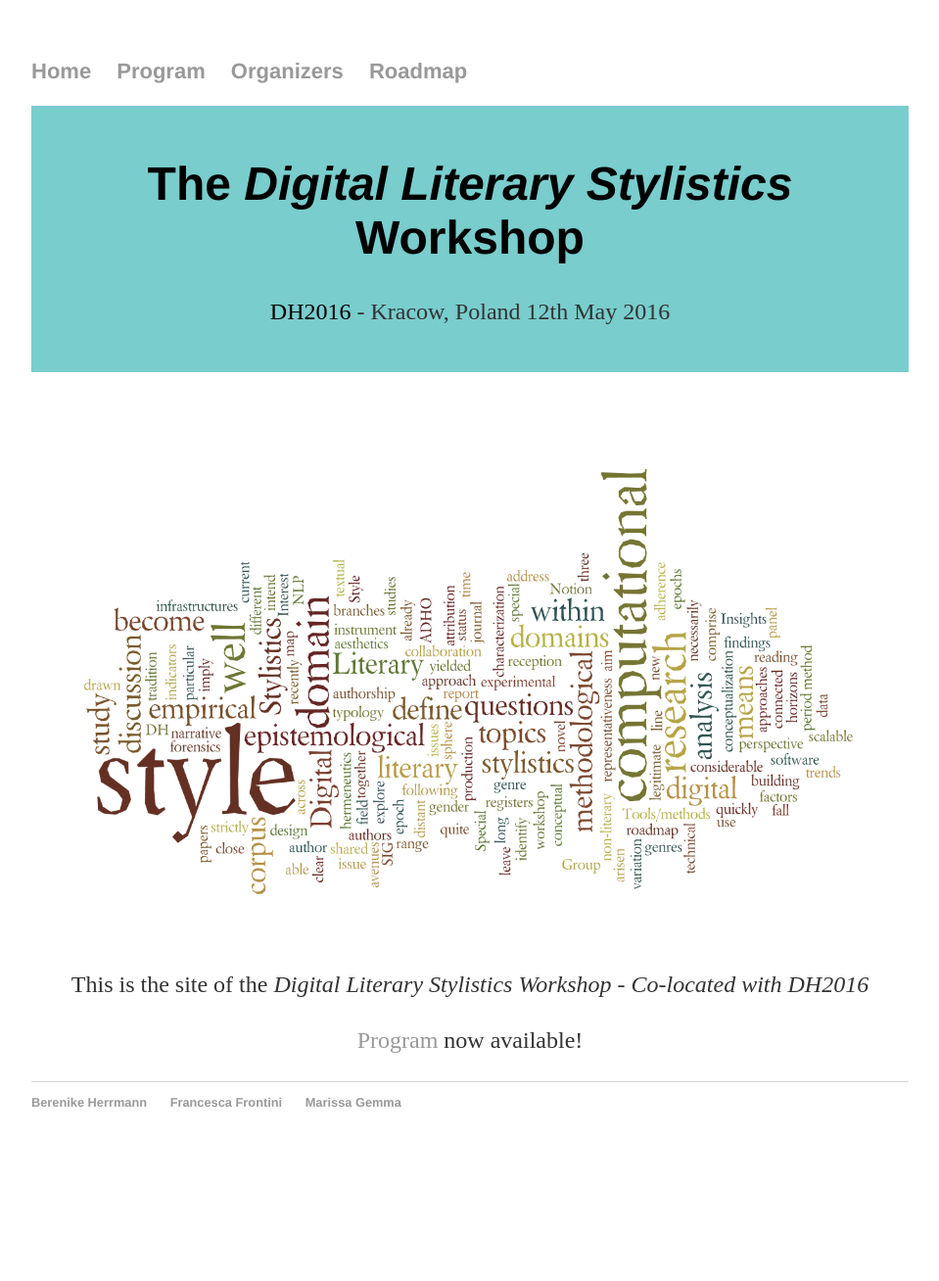
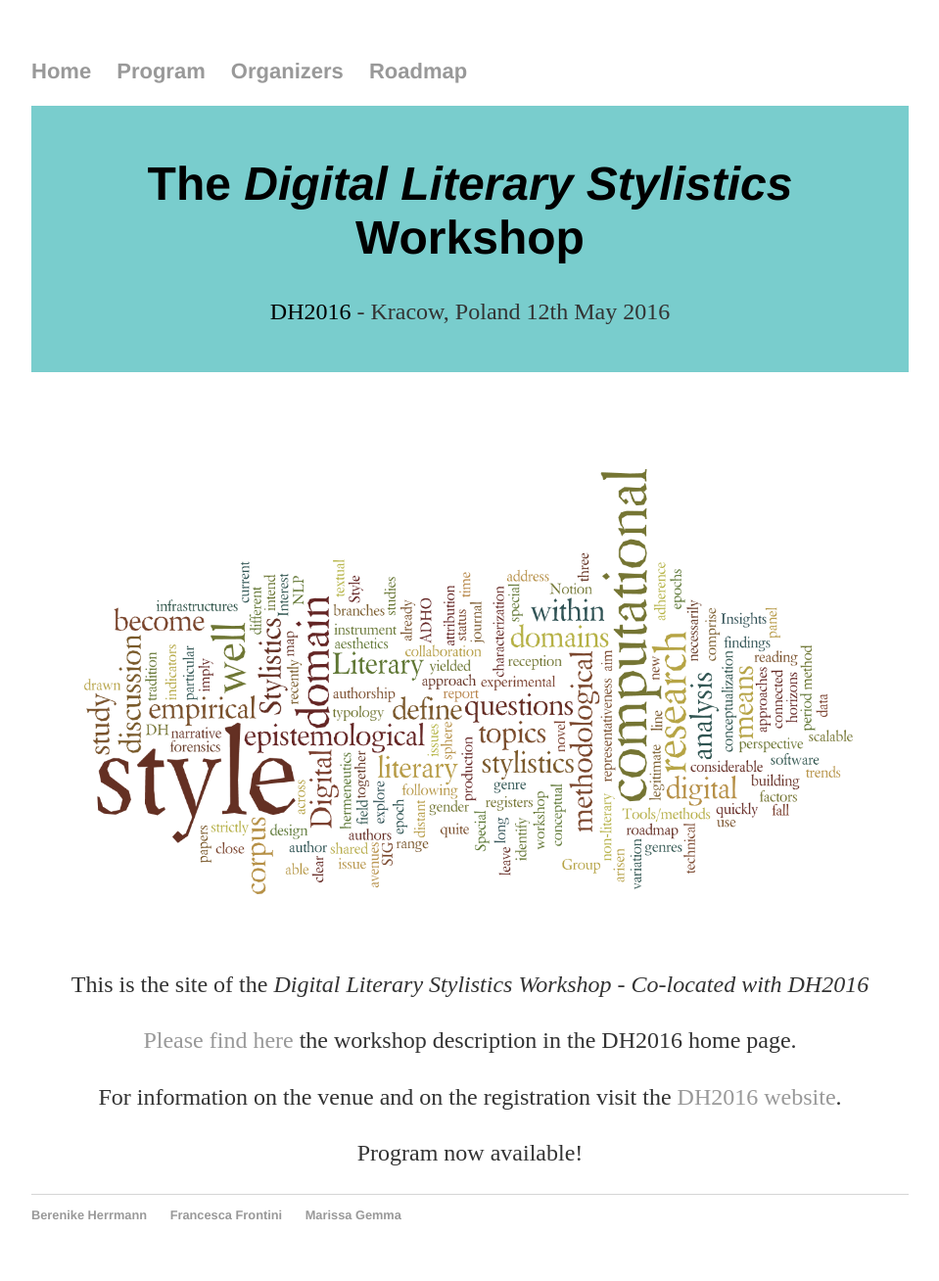
Before and after one commit to DigitalLiteraryStylistic/-DigitalLiteraryStylistic.github.io, a Jekyll site: the page built from index.html, in a window 1280 px wide. Shown: the whole page at 98% size, without its empty margins (160-1119 px from the left). Built offline with Jekyll 4.4.1, drawn with Linux system fonts in a browser that asks for light colours; before the commit the page ends 1193 px from its top, so only the background shows below that.

Commit message:
Update index.html

```diff
--- a/index.html
+++ b/index.html
@@ -5,5 +5,8 @@ title: Digital Literary Stylistics Workshop - Co-located with DH2016
 <div class="blurb">
 	<img src="images/wordle.png" alt="wordle" class="ri" />
 	<p>This is the site of the  <em>Digital Literary Stylistics Workshop - Co-located with DH2016</em> <a href="/program"></p>
+	<p>Please find <a href="http://dh2016.adho.org/workshops/" target="_blank">here</a> the workshop description in the DH2016 home page.</p>
+	<p>For information on the venue and on the registration visit the <a href="http://dh2016.adho.org" target="_blank">DH2016 website</a>.</p>
+
 	<p>Program</a> now available!</p>
 </div><!-- /.blurb -->
```
